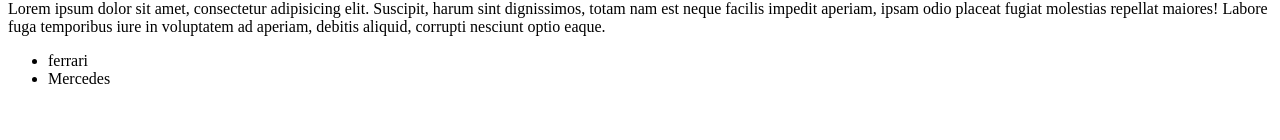
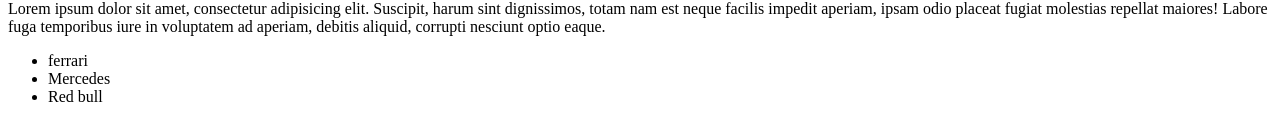
Before and after one commit to JoharyRANARIVAO/pizza, a plain HTML site: page index.html in a window 1280 px wide. Shown: the part 114-254 px from the top of the page. Drawn offline with Linux system fonts and the light colour scheme.

Commit message:
ajout red Bull

```diff
--- a/index.html
+++ b/index.html
@@ -15,6 +15,7 @@
         <ul>
             <li>ferrari</li>
             <li>Mercedes</li>
+            <li>Red bull</li>
         </ul>
     </nav>
 </body>
```
